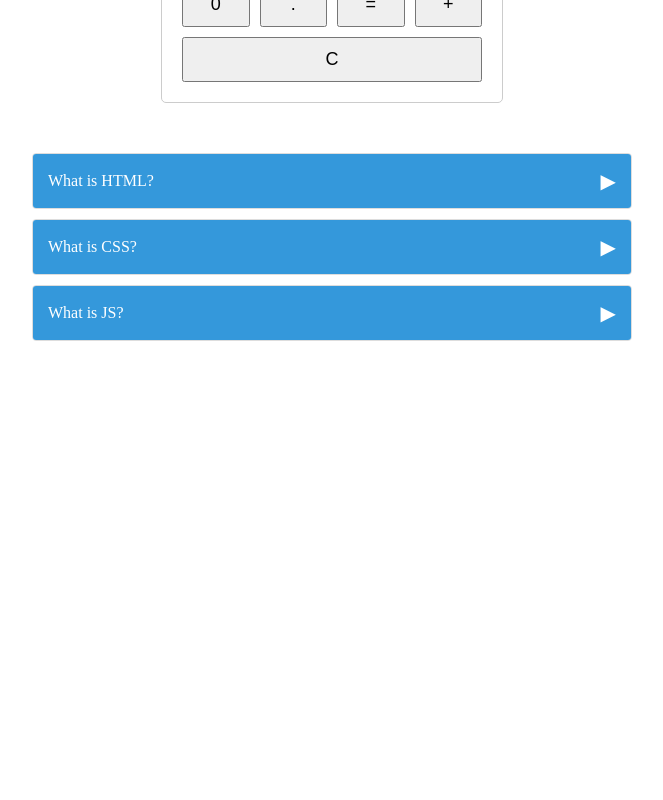
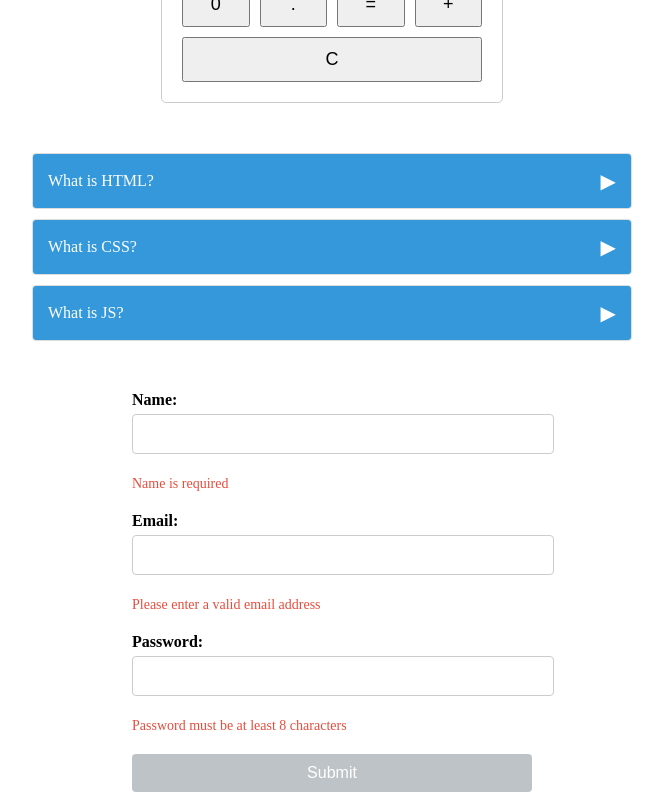
Before and after one commit to Waydj/vue3, a Vue app: page / in a window 1280 px wide. Shown: the part 820-1620 px from the top of the page, without its empty margins (308-971 px from the left). Before the commit the page ends 1211 px from the top, so only its background shows below. Built offline with nearby package versions, Linux system fonts and the light colour scheme.

Commit message:
Form Validation

```diff
--- a/src/App.vue
+++ b/src/App.vue
@@ -1,6 +1,7 @@
 <script setup>
 import AccordionApp from "./components/AccordionApp.vue";
 import CalculatorApp from "./components/CalculatorApp.vue";
+import FormValidation from "./components/FormValidation.vue";
 import RandomGenerator from "./components/RandomGenerator.vue";
 import ToDoList from "./components/ToDoList.vue";
 </script>
@@ -10,4 +11,5 @@
   <RandomGenerator />
   <CalculatorApp />
   <AccordionApp />
+  <FormValidation />
 </template>
--- /dev/null
+++ b/src/components/FormValidation.vue
@@ -0,0 +1,106 @@
+<script setup>
+import { ref, computed } from "vue";
+
+const formData = ref({
+  name: "",
+  email: "",
+  password: "",
+});
+
+const isNameValid = computed(() => formData.value.name.trim() !== "");
+const isEmailValid = computed(() =>
+  /^[^\s@]+@[^\s@]+\.[^\s@]+$/.test(formData.value.email)
+);
+const isPasswordValid = computed(() => formData.value.password.length >= 8);
+
+const isFormValid = computed(
+  () => isNameValid.value && isEmailValid.value && isPasswordValid.value
+);
+
+const submitForm = () => {
+  if (isFormValid.value) {
+    // Perform form submission logic here
+    console.log("Form submitted!", formData.value);
+  } else {
+    console.log("Form is invalid. Please check the fields.");
+  }
+};
+</script>
+
+<template>
+  <div>
+    <form @submit.prevent="submitForm" class="custom-form">
+      <div class="form-group">
+        <label for="name">Name:</label>
+        <input v-model="formData.name" type="text" id="name" />
+        <span v-if="!isNameValid" class="error">Name is required</span>
+      </div>
+
+      <div class="form-group">
+        <label for="email">Email:</label>
+        <input v-model="formData.email" type="email" id="email" />
+        <span v-if="!isEmailValid" class="error"
+          >Please enter a valid email address</span
+        >
+      </div>
+
+      <div class="form-group">
+        <label for="password">Password:</label>
+        <input v-model="formData.password" type="password" id="password" />
+        <span v-if="!isPasswordValid" class="error"
+          >Password must be at least 8 characters</span
+        >
+      </div>
+
+      <button type="submit" :disabled="!isFormValid" class="submit-button">
+        Submit
+      </button>
+    </form>
+  </div>
+</template>
+
+<style scoped>
+.custom-form {
+  max-width: 400px;
+  margin: 0 auto;
+}
+
+.form-group {
+  margin-bottom: 20px;
+}
+
+label {
+  display: block;
+  font-weight: bold;
+  margin-bottom: 5px;
+}
+
+input {
+  width: 100%;
+  padding: 10px;
+  font-size: 16px;
+  border: 1px solid #ccc;
+  border-radius: 4px;
+}
+
+.error {
+  color: #e74c3c;
+  font-size: 14px;
+  margin-top: 5px;
+}
+
+.submit-button {
+  padding: 10px 15px;
+  font-size: 16px;
+  background-color: #3498db;
+  color: #fff;
+  border: none;
+  border-radius: 4px;
+  cursor: pointer;
+}
+
+.submit-button:disabled {
+  background-color: #bdc3c7;
+  cursor: not-allowed;
+}
+</style>
```
